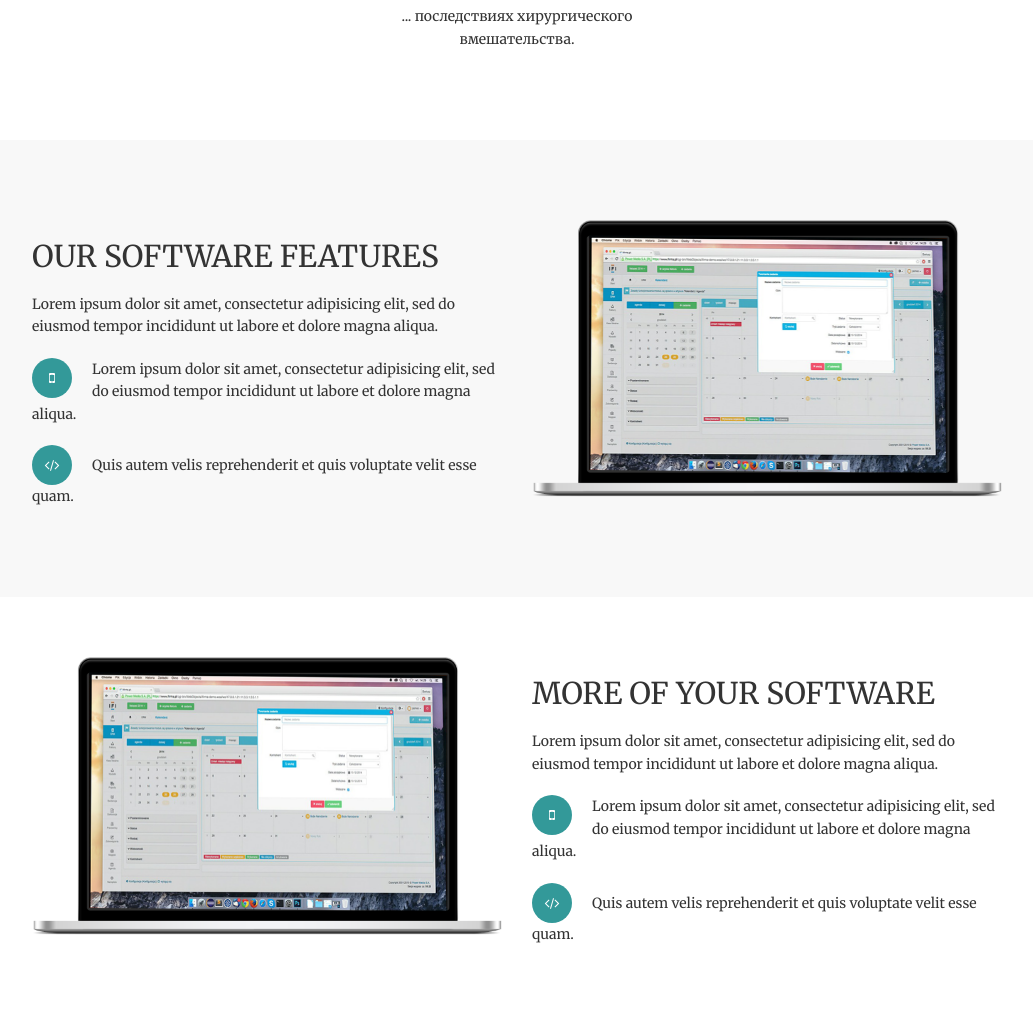
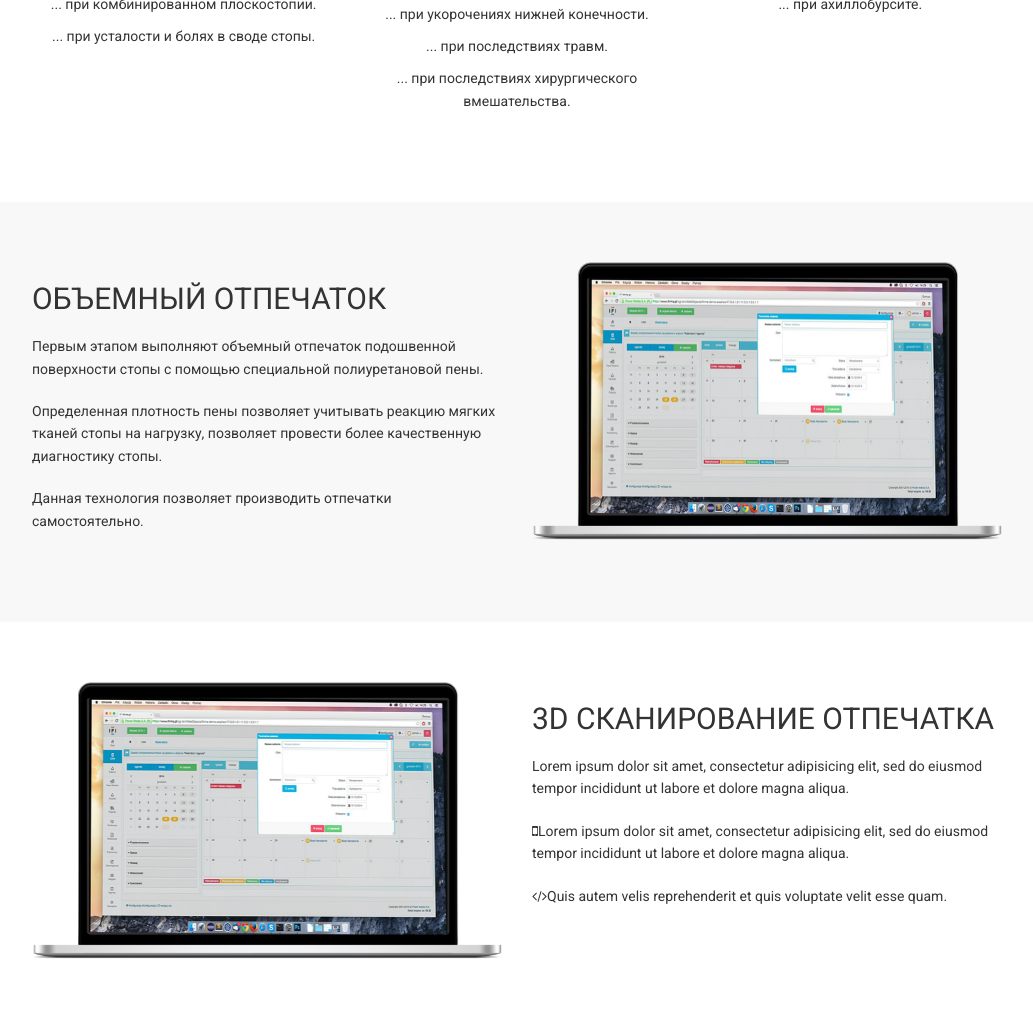
Before and after one commit to Hasmur/insole, a plain HTML site: page index.html in a window 1280 px wide. Shown: the part 1209-2220 px from the top of the page, without its empty margins (123-1156 px from the left). Drawn offline with Linux system fonts and the light colour scheme.

Commit message:
text & style changes

```diff
--- a/css/style.css
+++ b/css/style.css
@@ -1,7 +1,7 @@
 body
     {
         background: #fff;
-        font-family: Merriweather, sans-serif;
+        font-family: Roboto, sans-serif;
         font-weight: 300;
         position: relative;
         width: 100%;
@@ -210,62 +210,42 @@ img
     }
 /* end indication */
 
-/* start feature */
-#feature
+/* start production */
+#production0,
+#production2,
+#production4
     {
         background: #f8f8f8;
-        padding-top: 80px;
+        padding-top: 60px;
         padding-bottom: 80px;
     }
-#feature p
+#production1,
+#production3,
+#production5
+    {
+        padding-top: 60px;
+        padding-bottom: 60px;
+	}
+#production0 p,
+#production1 p,
+#production2 p,
+#production3 p,
+#production4 p,
+#production5 p
     {
         padding-top: 10px;
     }
-#feature span
+#production0 span,
+#production1 span,
+#production2 span,
+#production3 span,
+#production4 span,
+#production5 span
     {
         float: left;
     }
-#feature .fa
-    {
-        background: #399;
-        border-radius: 50%;
-        color: #fff;
-        display: inline-block;
-        width: 40px;
-        height: 40px;
-        line-height: 40px;
-        text-align: center;
-        margin-right: 20px;
-    }
-/* end feature */
+/* end production */
 
-/* start feature1 */
-#feature1
-    {
-        padding-top: 60px;
-        padding-bottom: 60px;
-    }
-#feature1 p
-    {
-        padding-top: 10px;
-    }
-#feature1 span
-    {
-        float: left;
-    }
-#feature1 .fa
-    {
-        background: #399;
-        border-radius: 50%;
-        color: #fff;
-        display: inline-block;
-        width: 40px;
-        height: 40px;
-        line-height: 40px;
-        text-align: center;
-        margin-right: 20px;
-    }
-/* end feature1 */
 
 /* start price */
 #price
@@ -414,10 +394,10 @@ footer
     .price {
         margin-bottom: 20px;
     }
-    #feature img, #download img {
+    #production img, #download img {
         margin-top: 30px;
     }
-    #feature1 img {
+    #production1 img {
         margin-bottom: 30px;
     }
 }
@@ -426,7 +406,7 @@ footer
         height: auto;
         line-height: 2em;
     }
-    #feature, #price, #download {
+    #production, #price, #download {
         padding-top: 20px;
         padding-bottom: 40px;
     }
--- a/index.html
+++ b/index.html
@@ -15,7 +15,7 @@
 		<!-- font-awesome -->
 		<link rel="stylesheet" href="css/font-awesome.min.css">
 		<!-- google font -->
-		<link href='http://fonts.googleapis.com/css?family=Merriweather' rel='stylesheet' type='text/css'>
+		<link href='http://fonts.googleapis.com/css?family=Roboto' rel='stylesheet' type='text/css'>
 
 		<!-- custom css -->
 		<link rel="stylesheet" href="css/style.css">
@@ -41,11 +41,11 @@
 				<div class="collapse navbar-collapse">
 					<ul class="nav navbar-nav navbar-right text-uppercase">
 						<li><a href="#about">О проекте</a></li>
-						<li><a href="#indication">Показания к лечению</a></li>
-						<li><a href="#feature">Features</a></li>
+						<li><a href="#indication">Показания</a></li>
+						<li><a href="#production0">Изготовление</a></li>
 						<li><a href="#price">Стоимость</a></li>
 						<li><a href="#download">Download</a></li>
-						<li><a href="#contact">Contact</a></li>
+						<li><a href="#contact">Контакты</a></li>
 					</ul>
 				</div>
 			</div>
@@ -75,46 +75,82 @@
 			<div class="container">
 				<div class="row">
 					<div class="col-md-4 wow fadeInUp templatemo-box" data-wow-delay="0.3s">
-						<h3 class="text-uppercase">Поддержка при ...</h3>
-						<p>... продольном плоскостопии.</p><p>... поперечном плоскостопии<br>(hallux valgus).</p><p>... комбинированном плоскостопии.</p><p>... усталости и болях в своде стопы.</p>
+						<h3 class="text-uppercase">Поддерживающие стельки</h3>
+						<h4>назначаются ...</h4><p>... для занятий спортом.</p><p>... при продольном плоскостопии.</p><p>... при поперечном плоскостопии<br>(hallux valgus).</p><p>... при комбинированном плоскостопии.</p><p>... при усталости и болях в своде стопы.</p>
 					</div>
 					<div class="col-md-4 wow fadeInUp templatemo-box" data-wow-delay="0.3s">
-						<h3 class="text-uppercase">Коррекция при ...</h3>
-						<p>... вальгусной деформации.</p><p>... варусной деформации.</p><p>... полой стопе.</p><p>... приведении стопы.</p><p>... последствиях травм.</p><p>... последствиях хирургического вмешательства.</p>
+						<h3 class="text-uppercase">Коррегирующие стельки</h3>
+						<h4>назначаются ...</h4><p>... при вальгусной деформации.</p><p>... при варусной деформации.</p><p>... при полой стопе.</p><p>... при приведении стопы.</p><p>... при укорочениях нижней конечности.</p><p>... при последствиях травм.</p><p>... при последствиях хирургического вмешательства.</p>
 					</div>
 					<div class="col-md-4 wow fadeInUp templatemo-box" data-wow-delay="0.3s">
-						<h3 class="text-uppercase">Разгрузка при ...</h3>
-						<p>... диабетической стопе.</p><p>... плантарном фасциите<br>(пяточной шпоре).</p><p>... болезни Шинца.</p>
+						<h3 class="text-uppercase">Разгружающие стельки </h3>
+						<h4>назначаются ...</h4><p>... при диабетической стопе.</p><p>... при плантарном фасциите<br>(пяточной шпоре).</p><p>... при болезни Шинца.</p><p>... при ахиллобурсите.</p>
 					</div>
 				</div>
 			</div>
 		</section>
 		<!-- end indication -->
 
-		<!-- start feature -->
-		<section id="feature">
+		<!-- start production0 -->
+		<section id="production0">
 			<div class="container">
 				<div class="row">
 					<div class="col-md-6 wow fadeInLeft" data-wow-delay="0.6s">
-						<h2 class="text-uppercase">Our Software Features</h2>
+						<h2 class="text-uppercase">Объемный отпечаток</h2>
+						<p>Первым этапом выполняют объемный отпечаток подошвенной поверхности стопы с помощью специальной полиуретановой пены.</p>
+						<p>Определенная плотность пены позволяет учитывать реакцию мягких тканей стопы на нагрузку, позволяет провести более качественную диагностику стопы.</p>
+						<p>Данная технология позволяет производить отпечатки самостоятельно.</span></p>
+					</div>
+					<div class="col-md-6 wow fadeInRight" data-wow-delay="0.6s">
+						<img src="images/software-img.png" class="img-responsive" alt="production img">
+					</div>
+				</div>
+			</div>
+		</section>
+		<!-- end production -->
+
+		<!-- start production1 -->
+		<section id="production1">
+			<div class="container">
+				<div class="row">
+					<div class="col-md-6 wow fadeInUp" data-wow-delay="0.6s">
+						<img src="images/software-img.png" class="img-responsive" alt="production img">
+					</div>
+					<div class="col-md-6 wow fadeInUp" data-wow-delay="0.6s">
+						<h2 class="text-uppercase">3D сканирование отпечатка</h2>
+						<p>Lorem ipsum dolor sit amet, consectetur adipisicing elit, sed do eiusmod tempor incididunt ut labore et dolore magna aliqua.</p>
+						<p><span><i class="fa fa-mobile"></i></span>Lorem ipsum dolor sit amet, consectetur adipisicing elit, sed do eiusmod tempor incididunt ut labore et dolore magna aliqua.</p>
+						<p><i class="fa fa-code"></i>Quis autem velis reprehenderit et quis voluptate velit esse quam.</p>
+					</div>
+				</div>
+			</div>
+		</section>
+		<!-- end production1 -->
+
+		<!-- start production2 -->
+		<section id="production2">
+			<div class="container">
+				<div class="row">
+					<div class="col-md-6 wow fadeInLeft" data-wow-delay="0.6s">
+						<h2 class="text-uppercase">Our Software productions</h2>
 						<p>Lorem ipsum dolor sit amet, consectetur adipisicing elit, sed do eiusmod tempor incididunt ut labore et dolore magna aliqua.</p>
 						<p><span><i class="fa fa-mobile"></i></span>Lorem ipsum dolor sit amet, consectetur adipisicing elit, sed do eiusmod tempor incididunt ut labore et dolore magna aliqua.</p>
 						<p><i class="fa fa-code"></i>Quis autem velis reprehenderit et quis voluptate velit esse quam.</p>
 					</div>
 					<div class="col-md-6 wow fadeInRight" data-wow-delay="0.6s">
-						<img src="images/software-img.png" class="img-responsive" alt="feature img">
+						<img src="images/software-img.png" class="img-responsive" alt="production img">
 					</div>
 				</div>
 			</div>
 		</section>
-		<!-- end feature -->
+		<!-- end production2 -->
 
-		<!-- start feature1 -->
-		<section id="feature1">
+		<!-- start production3 -->
+		<section id="production3">
 			<div class="container">
 				<div class="row">
 					<div class="col-md-6 wow fadeInUp" data-wow-delay="0.6s">
-						<img src="images/software-img.png" class="img-responsive" alt="feature img">
+						<img src="images/software-img.png" class="img-responsive" alt="production img">
 					</div>
 					<div class="col-md-6 wow fadeInUp" data-wow-delay="0.6s">
 						<h2 class="text-uppercase">More of Your Software</h2>
@@ -125,7 +161,43 @@
 				</div>
 			</div>
 		</section>
-		<!-- end feature1 -->
+		<!-- end production3 -->
+
+		<!-- start production4 -->
+		<section id="production4">
+			<div class="container">
+				<div class="row">
+					<div class="col-md-6 wow fadeInLeft" data-wow-delay="0.6s">
+						<h2 class="text-uppercase">Our Software productions</h2>
+						<p>Lorem ipsum dolor sit amet, consectetur adipisicing elit, sed do eiusmod tempor incididunt ut labore et dolore magna aliqua.</p>
+						<p><span><i class="fa fa-mobile"></i></span>Lorem ipsum dolor sit amet, consectetur adipisicing elit, sed do eiusmod tempor incididunt ut labore et dolore magna aliqua.</p>
+						<p><i class="fa fa-code"></i>Quis autem velis reprehenderit et quis voluptate velit esse quam.</p>
+					</div>
+					<div class="col-md-6 wow fadeInRight" data-wow-delay="0.6s">
+						<img src="images/software-img.png" class="img-responsive" alt="production img">
+					</div>
+				</div>
+			</div>
+		</section>
+		<!-- end production4 -->
+
+		<!-- start production5 -->
+		<section id="production5">
+			<div class="container">
+				<div class="row">
+					<div class="col-md-6 wow fadeInUp" data-wow-delay="0.6s">
+						<img src="images/software-img.png" class="img-responsive" alt="production img">
+					</div>
+					<div class="col-md-6 wow fadeInUp" data-wow-delay="0.6s">
+						<h2 class="text-uppercase">More of Your Software</h2>
+						<p>Lorem ipsum dolor sit amet, consectetur adipisicing elit, sed do eiusmod tempor incididunt ut labore et dolore magna aliqua.</p>
+						<p><span><i class="fa fa-mobile"></i></span>Lorem ipsum dolor sit amet, consectetur adipisicing elit, sed do eiusmod tempor incididunt ut labore et dolore magna aliqua.</p>
+						<p><i class="fa fa-code"></i>Quis autem velis reprehenderit et quis voluptate velit esse quam.</p>
+					</div>
+				</div>
+			</div>
+		</section>
+		<!-- end production5 -->
 
 		<!-- start price -->
 		<section id="price">
@@ -203,7 +275,7 @@
 						<p>Lorem ipsum dolor sit amet, consectetur adipisicing elit, sed do eiusmod tempor incididunt ut labore et dolore magna aliqua. Ut enim ad minim veniam, quis nostrud exercitation. </p>
 					</div>
 					<div class="col-md-6 wow fadeInRight" data-wow-delay="0.6s">
-						<img src="images/software-img.png" class="img-responsive" alt="feature img">
+						<img src="images/software-img.png" class="img-responsive" alt="production img">
 					</div>
 				</div>
 			</div>
@@ -216,7 +288,7 @@
 				<div class="container">
 					<div class="row">
 						<div class="col-md-6 wow fadeInUp" data-wow-delay="0.6s">
-							<h2 class="text-uppercase">Contact Us</h2>
+							<h2 class="text-uppercase">Контакты</h2>
 							<p>Lorem ipsum dolor sit amet, consectetur adipisicing elit, sed do eiusmod tempor incididunt ut labore et dolore magna aliqua. Ut enim ad minim veniam, quis nostrud exercitation. </p>
 							<address>
 								<p><i class="fa fa-map-marker"></i>Украина, г. Харьков, ул Молочная, 38</p>
@@ -255,7 +327,7 @@
 		<footer>
 			<div class="container">
 				<div class="row">
-					<p>&#9400; 2017 Insole.com.ua</p>
+					<p><i class="fa fa-copyright"></i> 2017 Insole</p>
 				</div>
 			</div>
 		</footer>
```
